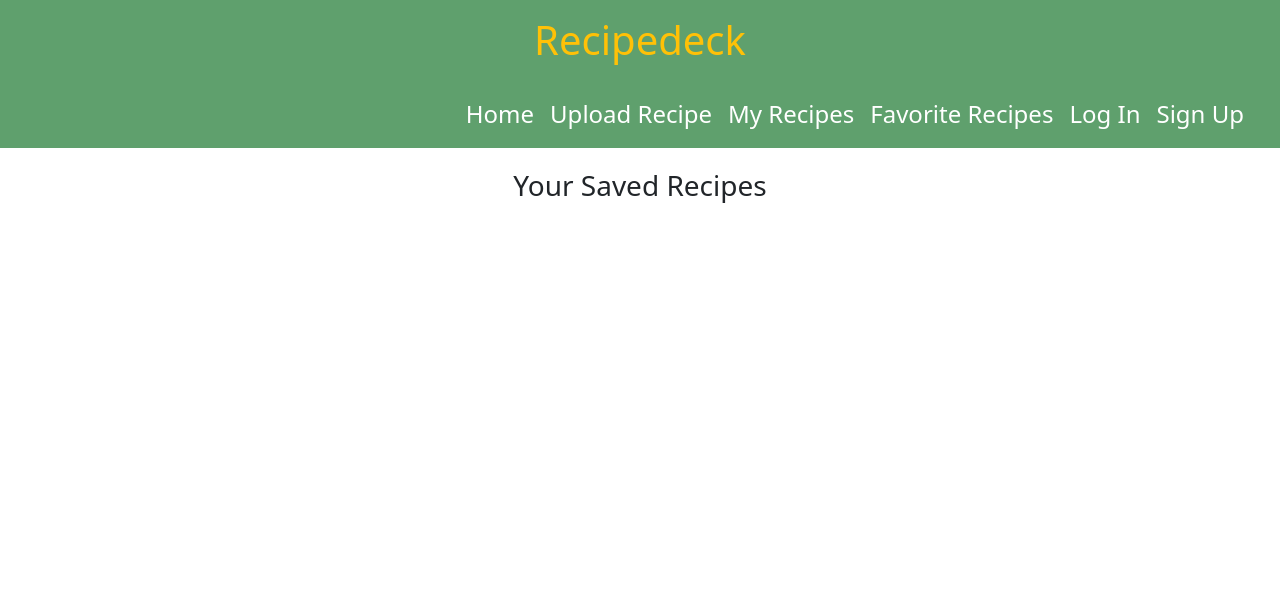
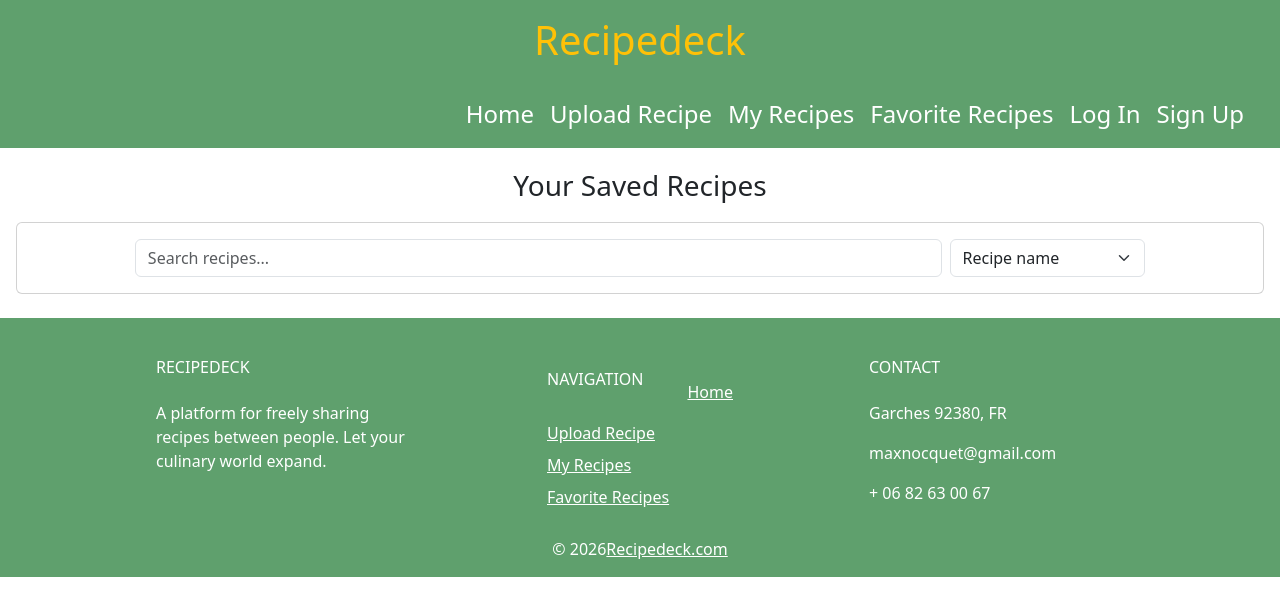
Before and after one commit to Tnozone/recipedeck, a Vue app: page /fav in a window 1280 px wide. Shown: the top 616 px of the page. Built offline with nearby package versions, Linux system fonts and the light colour scheme.

Commit message:
search function

```diff
--- a/src/App.vue
+++ b/src/App.vue
@@ -3,6 +3,7 @@ import { computed } from 'vue'
 
 import Header from './components/Header.vue'
 import MyHeader from './components/MyHeader.vue'
+import Footer from './components/Footer.vue'
 
 import { currentUser } from './stores/auth'
 </script>
@@ -11,6 +12,7 @@ import { currentUser } from './stores/auth'
   <MyHeader v-if="currentUser" />
   <Header v-else />
   <router-view />
+  <Footer />
 </template>
 
 <style scoped></style>
--- a/src/components/Footer.vue
+++ b/src/components/Footer.vue
@@ -1,12 +1,43 @@
 <template>
-  <footer>
-    <nav class="navbar">
-      <router-link to="/" class="nav-item">Home</router-link>
-      <router-link to="/upload" class="nav-item">Upload Recipe</router-link>
-      <router-link to="/recipes" class="nav-item">My Recipes</router-link>
-      <router-link to="/fav" class="nav-item">Favorite Recipes</router-link>
-      <router-link to="/login" class="nav-item">Log In</router-link>
-      <router-link to="/signup" class="nav-item">Sign Up</router-link>
-    </nav>
-</footer>
+  <footer class="text-center text-lg-start text-white">
+    <div class="container p-4 pb-0">
+      <div class="row">
+        <div class="col-md-3 col-lg-3 col-xl-3 mx-auto mt-3">
+          <h6 class="text-uppercase mb-4 font-weight-bold">
+            Recipedeck
+          </h6>
+          <p>
+            A platform for freely sharing recipes between people. Let your culinary world expand.
+          </p>
+        </div>
+        <nav class="navbar col-md-2 col-lg-2 col-xl-2 mx-auto mt-3">
+          <h6 class="text-uppercase mb-4 font-weight-bold">Navigation</h6>
+          <router-link to="/" class="nav-item text-white">Home</router-link>
+          <router-link to="/upload" class="nav-item text-white">Upload Recipe</router-link>
+          <router-link to="/recipes" class="nav-item text-white">My Recipes</router-link>
+          <router-link to="/fav" class="nav-item text-white">Favorite Recipes</router-link>
+        </nav>
+        <div class="col-md-4 col-lg-3 col-xl-3 mx-auto mt-3">
+          <h6 class="text-uppercase mb-4 font-weight-bold">Contact</h6>
+          <p><i class="fas fa-home mr-3"></i> Garches 92380, FR</p>
+          <p><i class="fas fa-envelope mr-3"></i> maxnocquet@gmail.com</p>
+          <p><i class="fas fa-phone mr-3"></i> + 06 82 63 00 67</p>
+        </div>
+      </div>
+      <div class="p-3 d-flex justify-content-center">
+        © 2026
+        <a class="text-white" href="/"
+            >Recipedeck.com</a
+          >
+      </div>
+    </div>
+  </footer>
 </template>
+
+<style scoped>
+
+footer {
+  background-color: #5FA06D;
+}
+
+</style>
--- a/src/components/MyHeader.vue
+++ b/src/components/MyHeader.vue
@@ -75,7 +75,7 @@
   color: #fff;
 }
 
-.delete-link:hover, .delet-link:focus {
+.delete-link:hover, .delete-link:focus {
   color: #dc3545;
 }
 </style>
--- /dev/null
+++ b/src/components/RecipeSearch.vue
@@ -0,0 +1,37 @@
+<template>
+  <div class="card p-3 mb-4">
+    <div class="row g-2 d-flex justify-content-center">
+      <div class="col-md-8">
+        <input
+          v-model="search"
+          class="form-control"
+          type="text"
+          placeholder="Search recipes..."
+        >
+      </div>
+
+      <div class="col-4 col-md-2">
+        <select v-model="mode" class="form-select">
+          <option value="name">Recipe name</option>
+          <option value="tag">Tag</option>
+        </select>
+      </div>
+    </div>
+  </div>
+</template>
+
+<script setup>
+import { ref, watch } from 'vue'
+
+const emit = defineEmits(['search'])
+
+const search = ref('')
+const mode = ref('name')
+
+watch([search, mode], () => {
+  emit('search', {
+    text: search.value,
+    mode: mode.value
+  })
+})
+</script>
--- a/src/components/Recipecard.vue
+++ b/src/components/Recipecard.vue
@@ -2,7 +2,8 @@
     <div class="card p-2">
         <div class="card-header">
             <h5 class="card-title text-center">
-                <router-link v-if="recipe" :to="`/recipe/${recipe._id}`">
+                <router-link v-if="recipe" :to="`/recipe/${recipe._id}`"
+                class="recipe-link">
                     {{ recipe.name }}
                 </router-link>
             </h5>
@@ -131,9 +132,14 @@ async function deleteRecipe() {
 </script>
 
 <style scoped>
-.card-title router-link {
+.recipe-link {
   color: #ffc107;
   text-decoration: none;
+}
+
+.recipe-link:hover {
+  color: #d29f03;
+  text-decoration: underline;
 }
 
 .card {
--- a/src/pages/Favrecipes.vue
+++ b/src/pages/Favrecipes.vue
@@ -1,11 +1,12 @@
 <template>
   <div>
     <p class="text-center fs-3 mt-3 mb-3">Your Saved Recipes</p>
+    <RecipeSearch @search="filterRecipes" class="m-3" />
   </div>
   <div class="container">
     <div class="row">
       <div
-        v-for="recipe in recipes"
+        v-for="recipe in filteredRecipes"
         :key="recipe.id"
         class="col-md-4 mb-4"
       >
@@ -20,10 +21,13 @@
 
 <script setup>
 import RecipeCard from '../components/RecipeCard.vue'
-import { ref, onMounted } from 'vue'
+import { ref, computed, onMounted } from 'vue'
 import { currentUser } from '../stores/auth'
+import RecipeSearch from '../components/RecipeSearch.vue'
 
 const recipes = ref([])
+const searchText = ref('')
+const searchMode = ref('name')
 
 onMounted(async () => {
   if (!currentUser.value) return
@@ -35,6 +39,32 @@ onMounted(async () => {
   recipes.value = await response.json()
 })
 
+function filterRecipes({ text, mode }) {
+
+  searchText.value = text
+  searchMode.value = mode
+}
+
+const filteredRecipes = computed(() => {
+  if (!searchText.value.trim()) {
+    return recipes.value
+  }
+
+  const query = searchText.value.toLowerCase()
+
+  if (searchMode.value === 'name') {
+    return recipes.value.filter(recipe =>
+      recipe.name.toLowerCase().includes(query)
+    )
+  }
+
+  return recipes.value.filter(recipe =>
+    recipe.tags.some(tag =>
+      tag.toLowerCase().includes(query)
+    )
+  )
+})
+
 function handleFavoriteChanged({ recipeId, isFavorite }) {
   if (!isFavorite) {
     recipes.value = recipes.value.filter(
--- a/src/pages/Home.vue
+++ b/src/pages/Home.vue
@@ -1,11 +1,12 @@
 <template>
   <div>
-    <p class="text-center mt-3 mb-3">Welcome. Upload a recipe or browse for one you like.</p>
+    <p class="text-center mt-3 mb-3 fs-5">Welcome. Upload a recipe or browse for one you like.</p>
+    <RecipeSearch @search="filterRecipes" class="m-3" />
   </div>
   <div class="container">
     <div class="row">
       <div
-        v-for="recipe in recipes"
+        v-for="recipe in filteredRecipes"
         :key="recipe._id"
         class="col-md-4 mb-4"
       >
@@ -20,9 +21,12 @@
 
 <script setup>
 import RecipeCard from '../components/RecipeCard.vue'
-import { ref, onMounted } from 'vue'
+import RecipeSearch from '../components/RecipeSearch.vue'
+import { ref, computed, onMounted } from 'vue'
 
 const recipes = ref([])
+const searchText = ref('')
+const searchMode = ref('name')
 
 onMounted(async () => {
   const response = await fetch(
@@ -36,6 +40,32 @@ onMounted(async () => {
   recipes.value = data
 })
 
+function filterRecipes({ text, mode }) {
+
+  searchText.value = text
+  searchMode.value = mode
+}
+
+const filteredRecipes = computed(() => {
+  if (!searchText.value.trim()) {
+    return recipes.value
+  }
+
+  const query = searchText.value.toLowerCase()
+
+  if (searchMode.value === 'name') {
+    return recipes.value.filter(recipe =>
+      recipe.name.toLowerCase().includes(query)
+    )
+  }
+
+  return recipes.value.filter(recipe =>
+    recipe.tags.some(tag =>
+      tag.toLowerCase().includes(query)
+    )
+  )
+})
+
 function removeRecipe(recipeId) {
   recipes.value = recipes.value.filter(
     recipe => recipe._id !== recipeId
--- a/src/pages/Uploadrecipe.vue
+++ b/src/pages/Uploadrecipe.vue
@@ -56,7 +56,7 @@
             required
           ></textarea>
           <small class="text-muted">
-            One step per line.
+            One step per line. Please end steps with a comma or period.
           </small>
         </div>
 
--- a/src/pages/UserRecipes.vue
+++ b/src/pages/UserRecipes.vue
@@ -1,11 +1,12 @@
 <template>
   <div>
     <p class="text-center fs-3 mt-3 mb-3">Recipes posted by {{ username }}.</p>
+    <RecipeSearch @search="filterRecipes" class="m-3" />
   </div>
   <div class="container">
     <div class="row">
       <div
-        v-for="recipe in recipes"
+        v-for="recipe in filteredRecipes"
         :key="recipe.id"
         class="col-md-4 mb-4"
       >
@@ -17,14 +18,17 @@
 
 <script setup>
 import { useRoute } from 'vue-router'
-import { ref, onMounted } from 'vue'
+import { ref, computed, onMounted } from 'vue'
 import RecipeCard from '../components/RecipeCard.vue'
+import RecipeSearch from '../components/RecipeSearch.vue'
 
 const route = useRoute()
 
 const username = route.params.username
 
 const recipes = ref([])
+const searchText = ref('')
+const searchMode = ref('name')
 
 onMounted(async () => {
   const response = await fetch(
@@ -33,4 +37,30 @@ onMounted(async () => {
 
   recipes.value = await response.json()
 })
+
+function filterRecipes({ text, mode }) {
+
+  searchText.value = text
+  searchMode.value = mode
+}
+
+const filteredRecipes = computed(() => {
+  if (!searchText.value.trim()) {
+    return recipes.value
+  }
+
+  const query = searchText.value.toLowerCase()
+
+  if (searchMode.value === 'name') {
+    return recipes.value.filter(recipe =>
+      recipe.name.toLowerCase().includes(query)
+    )
+  }
+
+  return recipes.value.filter(recipe =>
+    recipe.tags.some(tag =>
+      tag.toLowerCase().includes(query)
+    )
+  )
+})
 </script>
```
